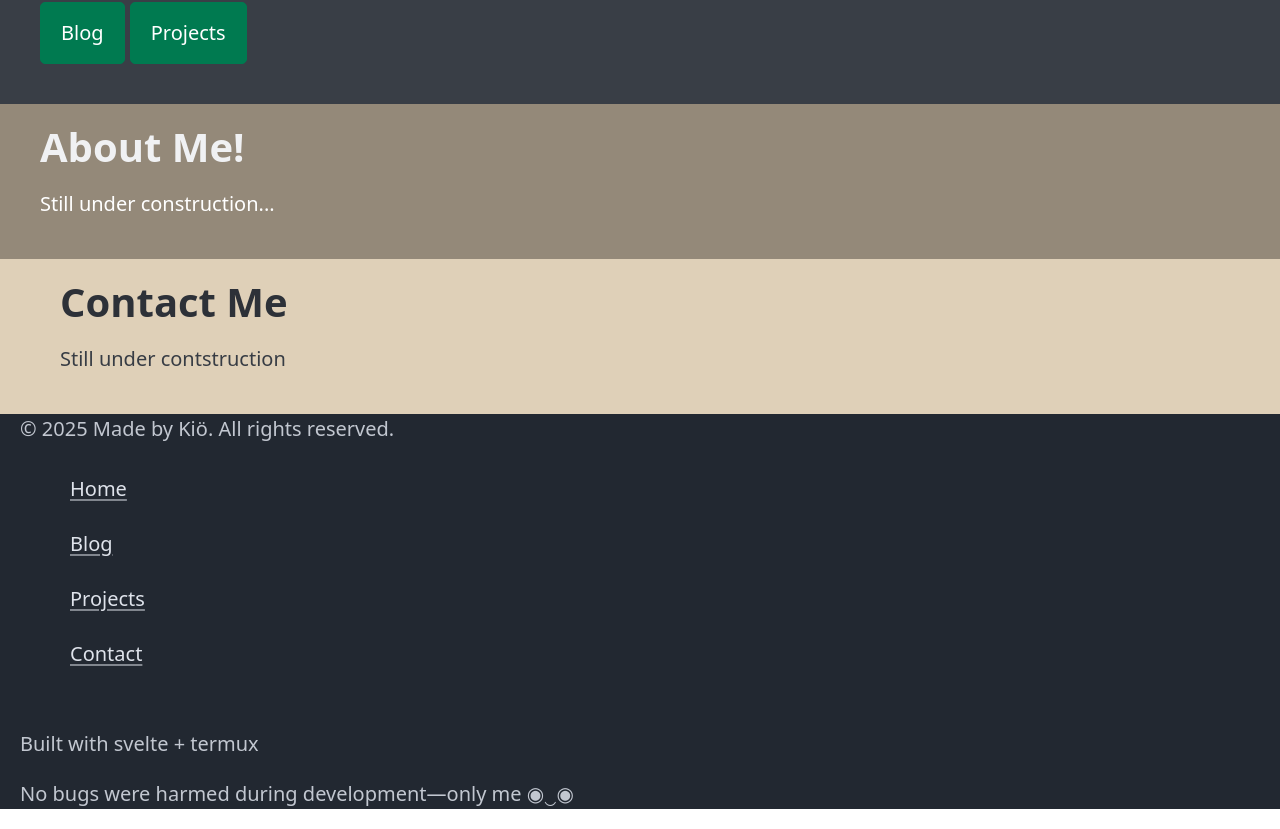
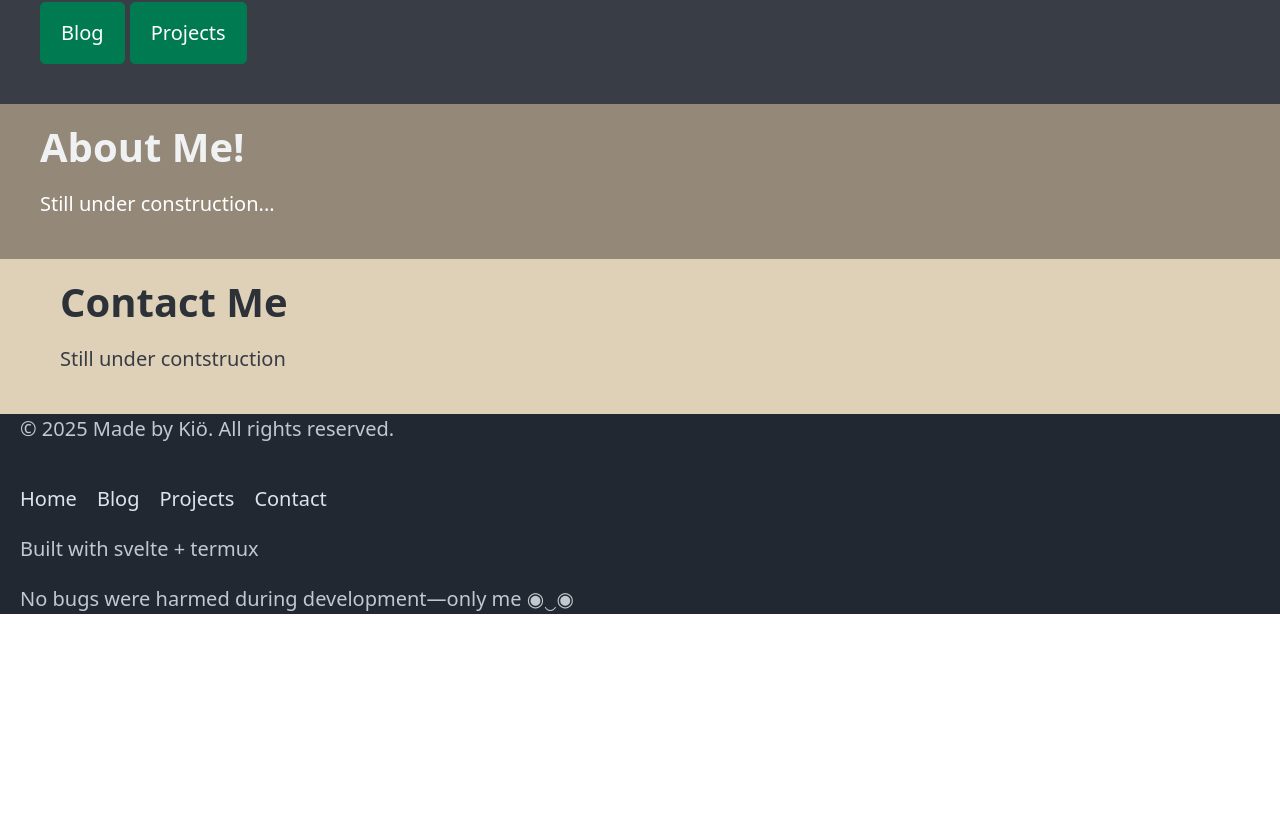
Before and after one commit to Kanester/portfolio, a SvelteKit app: page / in a window 1280 px wide. Shown: the part 293-1122 px from the top of the page. After the commit the page ends 927 px from the top, so only its background shows below. Built offline with nearby package versions, Linux system fonts and the light colour scheme.

Commit message:
--no-message

```diff
--- a/src/routes/+layout.svelte
+++ b/src/routes/+layout.svelte
@@ -19,15 +19,14 @@
 
 <footer class="container-fluid" data-theme="dark">
   <p>&copy; 2025 Made by Kiö. All rights reserved.</p>
-  <aside>
+  <nav>
     <ul>
       <li><a href="/portfolio" class="contrast">Home</a></li>
       <li><a href="blog" class="contrast">Blog</a></li>
       <li><a href="projects" class="contrast">Projects</a></li>
       <li><a href="#contact" class="contrast">Contact</a></li>
     </ul>
-  </aside>
-  <br/>
+  </nav>
   <p>Built with svelte + termux</p>
   <p>No bugs were harmed during development—only me &#x25C9;&#x2060;&#x203F;&#x2060;&#x25C9;</p>
 </footer>
```
